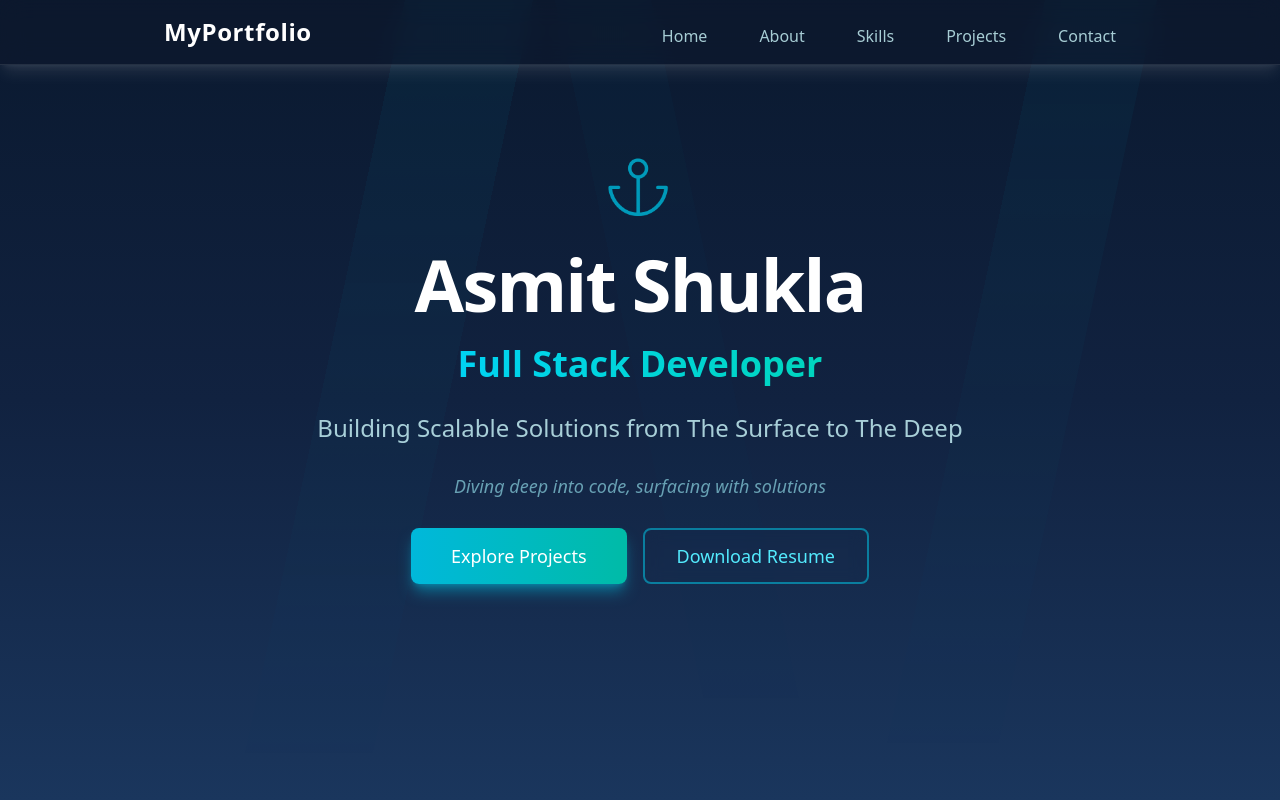
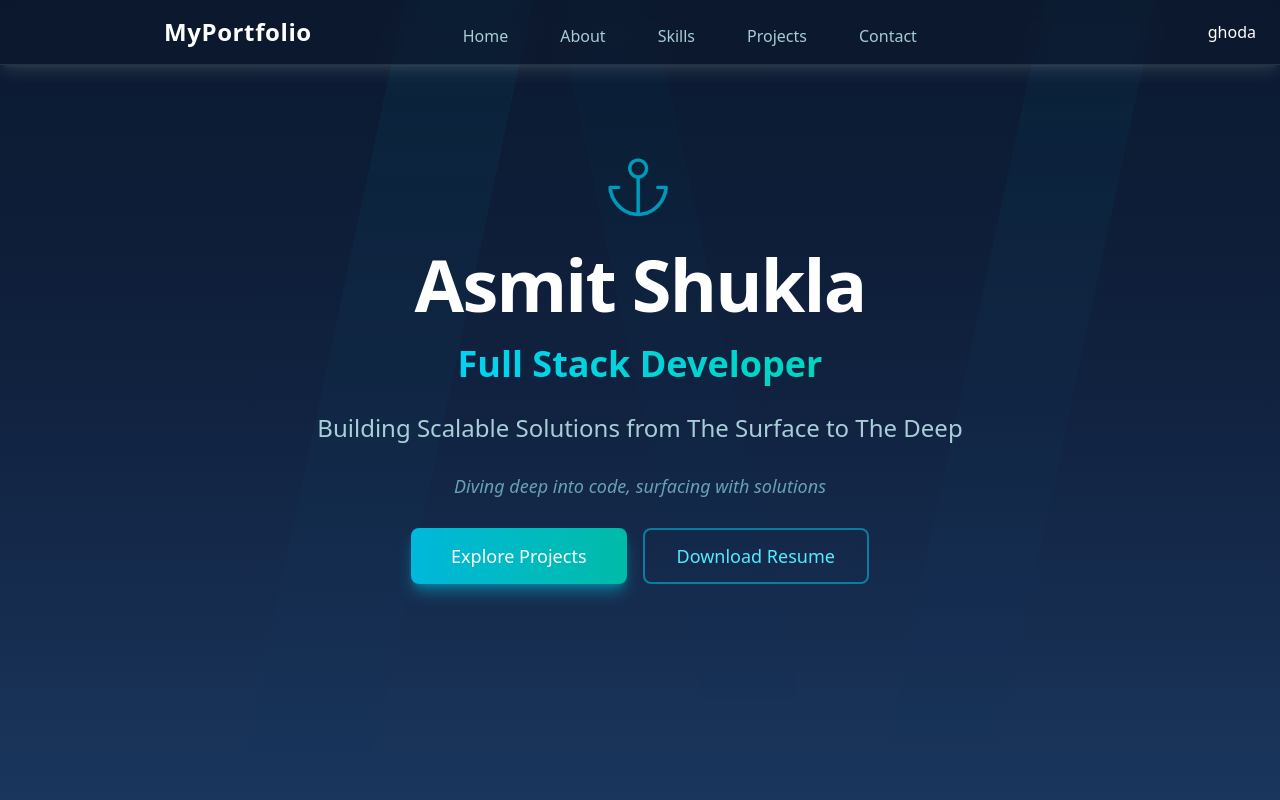
Before and after one commit to ash05741/My-Portfolio, a React (Vite) app: page / in a window 1280 px wide. Shown: the top 800 px of the page. Built offline with nearby package versions, Linux system fonts and the light colour scheme.

Commit message:
Another Changes

```diff
--- a/src/Components/Navbar.jsx
+++ b/src/Components/Navbar.jsx
@@ -23,6 +23,7 @@ const Navbar = () => {
           <a href="#projects" className="text-cyan-100/80 hover:text-cyan-500 transition-all duration-300 ease-out">Projects</a>
           <a href="#contact" className="text-cyan-100/80 hover:text-cyan-500 transition-all duration-300 ease-out">Contact</a>
         </div>
+        <div>ghoda</div>
 
 
         <button
```
